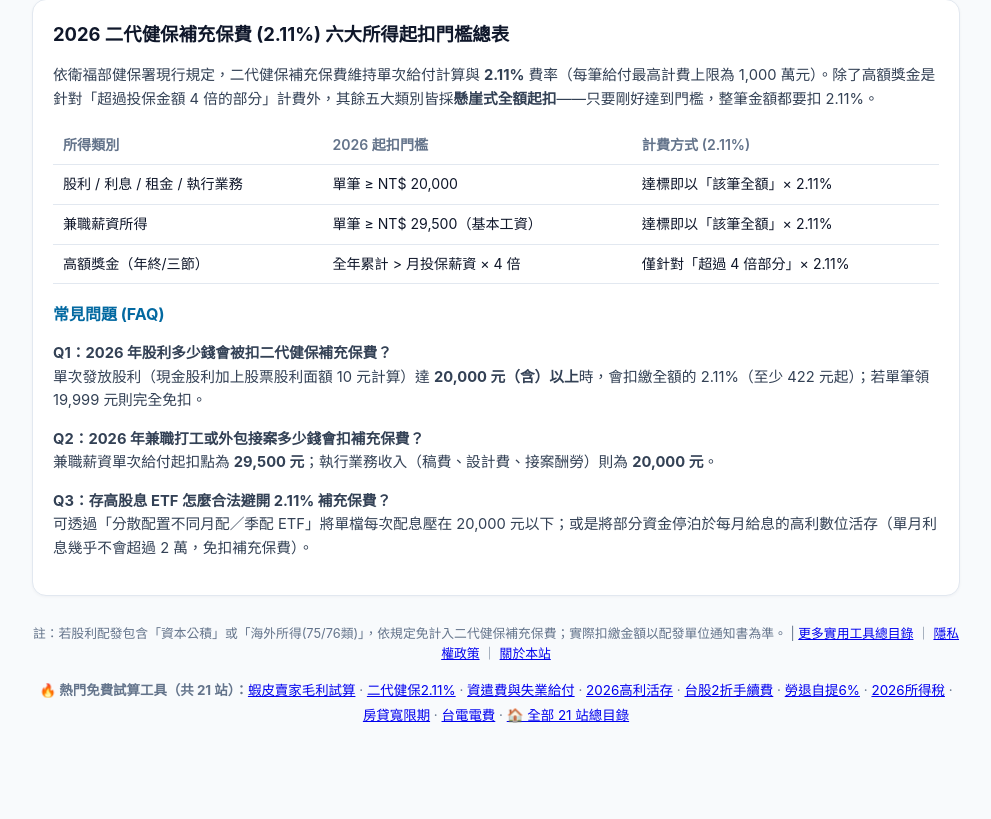
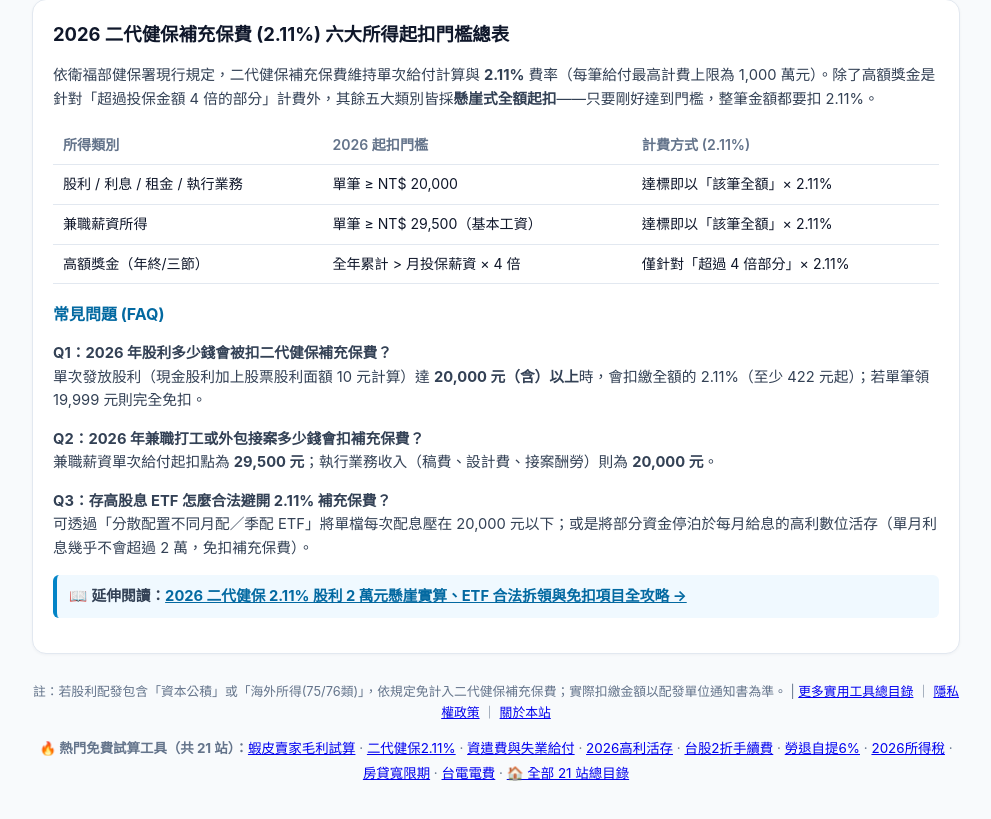
Before and after one commit to jimmycmhsieh0801-cloud/tw-nhi-supplement-calc, a plain HTML site: page index.html in a window 1280 px wide. Shown: the part 962-1781 px from the top of the page, without its empty margins (144-1135 px from the left). Before the commit the page ends 1751 px from the top, so only its background shows below. Drawn offline with Linux system fonts and the light colour scheme.

Commit message:
feat(2100): link to NHI 2.11% deep SEO guide

```diff
--- a/index.html
+++ b/index.html
@@ -189,6 +189,8 @@
       <p><strong>Q1：2026 年股利多少錢會被扣二代健保補充保費？</strong><br>單次發放股利（現金股利加上股票股利面額 10 元計算）達 <strong>20,000 元（含）以上</strong>時，會扣繳全額的 2.11%（至少 422 元起）；若單筆領 19,999 元則完全免扣。</p>
       <p><strong>Q2：2026 年兼職打工或外包接案多少錢會扣補充保費？</strong><br>兼職薪資單次給付起扣點為 <strong>29,500 元</strong>；執行業務收入（稿費、設計費、接案酬勞）則為 <strong>20,000 元</strong>。</p>
       <p><strong>Q3：存高股息 ETF 怎麼合法避開 2.11% 補充保費？</strong><br>可透過「分散配置不同月配／季配 ETF」將單檔每次配息壓在 20,000 元以下；或是將部分資金停泊於每月給息的高利數位活存（單月利息幾乎不會超過 2 萬，免扣補充保費）。</p>
+
+      <p style="margin-top:14px;padding:10px 12px;background:#f0f9ff;border-left:4px solid #0284c7;border-radius:6px;">📖 <strong>延伸閱讀：</strong><a href="https://jimmycmhsieh0801-cloud.github.io/guide-nhi-211-etf-dividend-split.html" style="color:#0369a1;font-weight:700;">2026 二代健保 2.11% 股利 2 萬元懸崖實算、ETF 合法拆領與免扣項目全攻略 →</a></p>
     </article>
 
     <footer>
```
